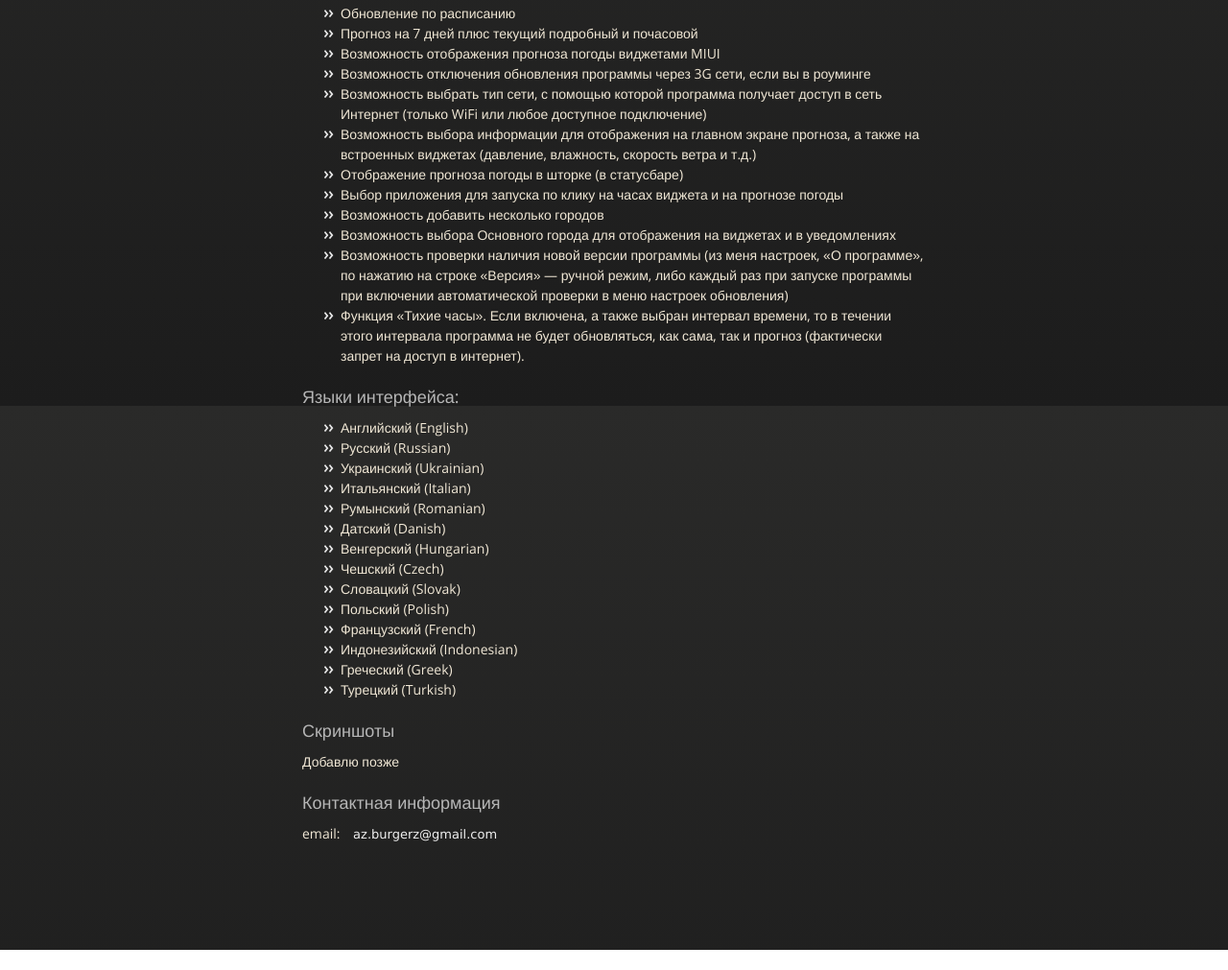
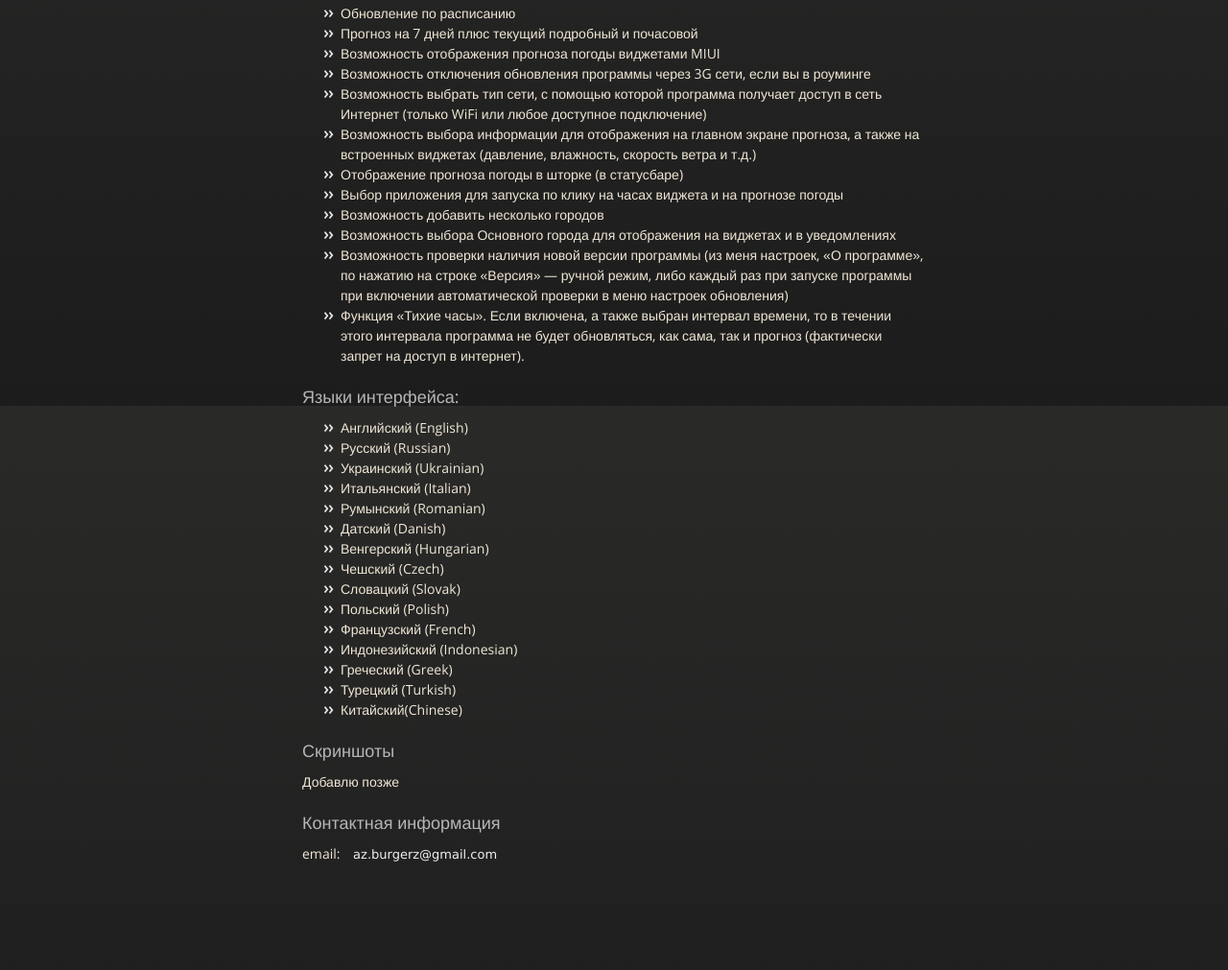
Before and after one commit to BurgerZ/WeatherBZ, a plain HTML site: page index.html in a window 1280 px wide. Shown: the part 377-1388 px from the top of the page at 96% size. Before the commit the page ends 1367 px from the top, so only its background shows below. Drawn offline with nearby package versions, Linux system fonts and the light colour scheme.

```diff
--- a/index.html
+++ b/index.html
@@ -77,6 +77,7 @@
 <li>Индонезийский (Indonesian)</li>
 <li>Греческий (Greek) </li>
 <li>Турецкий (Turkish)</li>
+<li>Китайский(Chinese)</li>
 </ul><h3>
 <a name="%D0%A1%D0%BA%D1%80%D0%B8%D0%BD%D1%88%D0%BE%D1%82%D1%8B" class="anchor" href="#%D0%A1%D0%BA%D1%80%D0%B8%D0%BD%D1%88%D0%BE%D1%82%D1%8B"><span class="octicon octicon-link"></span></a>Скриншоты</h3>
 
```
Also changed, not shown: params.json (+1 -1 lines).
